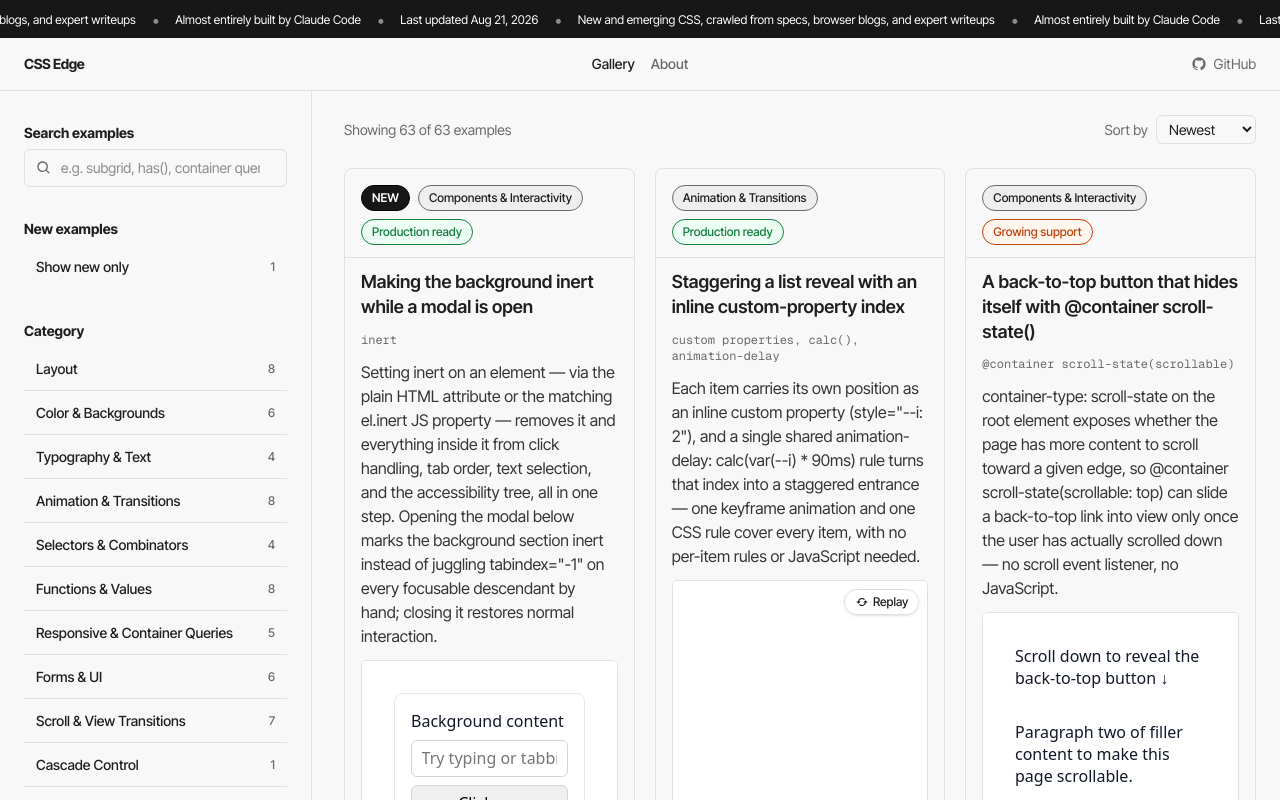
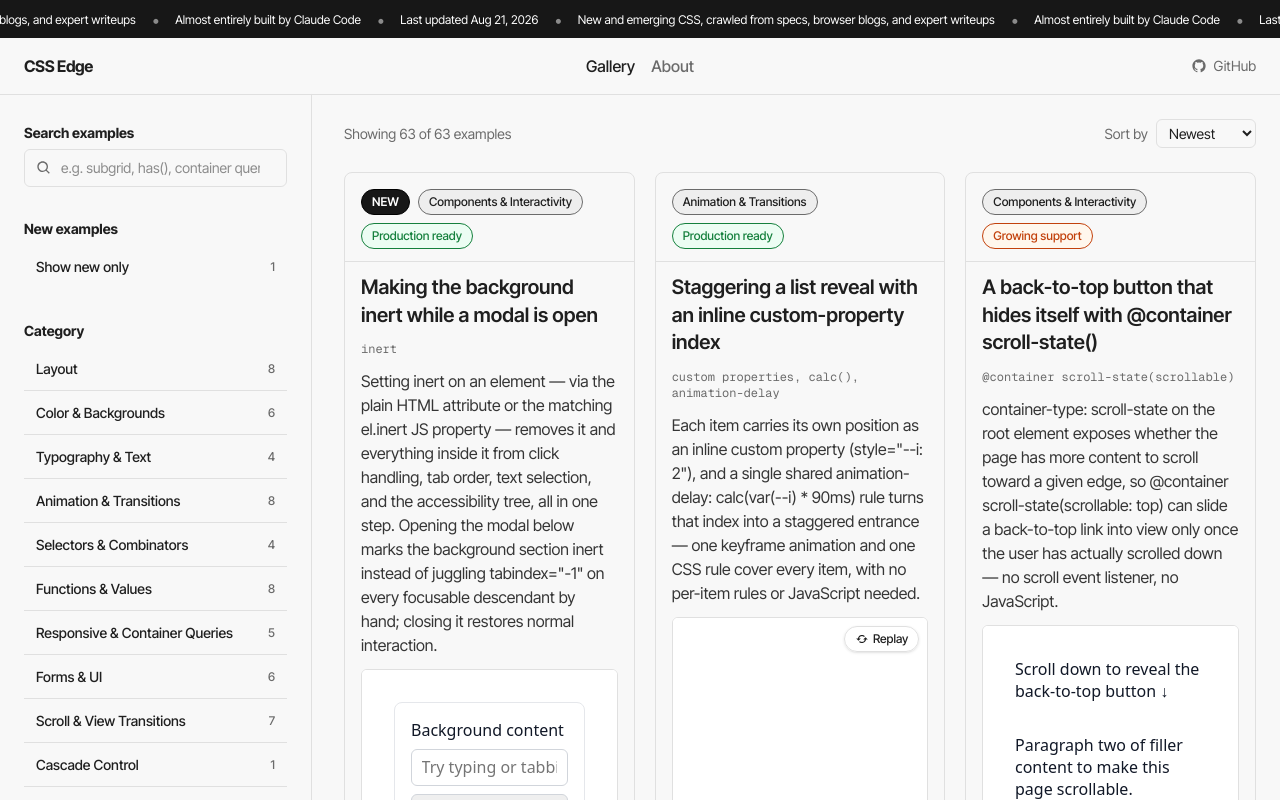
Before and after one commit to sorknes/css-features, a Next.js app: page / in a window 1280 px wide. Shown: the top 800 px of the page. Built offline with nearby package versions, Linux system fonts and the light colour scheme.

Commit message:
style: bump card/about titles to text-xl, header title and nav to text-base
Card title and About page section headings text-lg -> text-xl. Header
title text-sm -> text-base, and nav links text-xs/sm:text-sm -> a flat
text-base.

```diff
--- a/app/about/page.tsx
+++ b/app/about/page.tsx
@@ -57,7 +57,7 @@ const TECH_STACK = [
 function Section({ title, children }: { title: string; children: ReactNode }) {
   return (
     <section className="flex flex-col gap-3">
-      <h2 className="text-lg font-semibold tracking-tight">{title}</h2>
+      <h2 className="text-xl font-semibold tracking-tight">{title}</h2>
       <div className="flex flex-col gap-3 text-base text-foreground/90">{children}</div>
     </section>
   );
--- a/components/ExampleCard.tsx
+++ b/components/ExampleCard.tsx
@@ -76,7 +76,7 @@ export default function ExampleCard({
       </div>
 
       <div className="px-4 pt-3">
-        <h2 className="text-lg font-semibold leading-snug">{example.title}</h2>
+        <h2 className="text-xl font-semibold leading-snug">{example.title}</h2>
         <p className="my-3 font-mono text-xs text-muted">{example.cssFeature}</p>
         {example.tailwindEquivalent && (
           <p className="mt-1 text-xs text-muted">
--- a/components/SiteHeader.tsx
+++ b/components/SiteHeader.tsx
@@ -38,12 +38,12 @@ export default function SiteHeader({
       </div>
 
       <div className="grid grid-cols-[1fr_auto_1fr] items-center gap-3 px-4 py-4 sm:px-6">
-        <h1 className="text-sm font-bold tracking-tight">
+        <h1 className="text-base font-bold tracking-tight">
           <Link href="/" className="underline-offset-2 hover:underline">
             CSS Edge
           </Link>
         </h1>
-        <nav aria-label="Site" className="flex items-center justify-self-center gap-4 text-xs font-medium sm:text-sm">
+        <nav aria-label="Site" className="flex items-center justify-self-center gap-4 text-base font-medium">
           <Link
             href="/"
             aria-current={current === "gallery" ? "page" : undefined}
```
